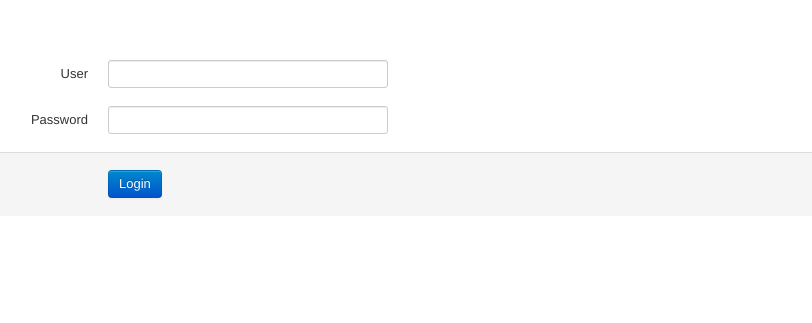
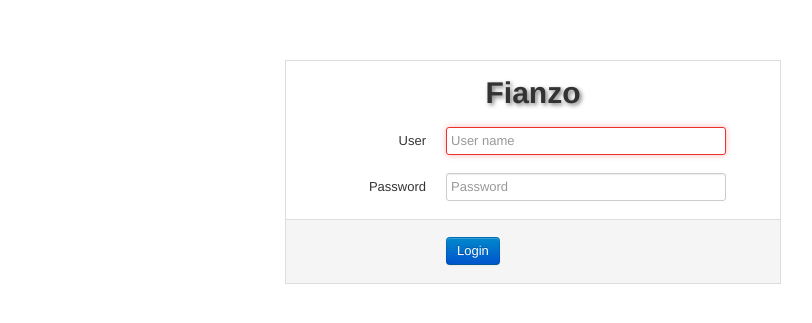
Before and after one commit to utfsmlabs/fianzo, a Flask app: page /login in a window 1280 px wide. Shown: the top 323 px of the page, without its empty margins (107-919 px from the left). Run offline with Flask 2, Linux system fonts and the light colour scheme; some libraries are stand-ins or nearby versions.

Commit message:
Login form tweaks.

```diff
--- a/static/css/fianzo.css
+++ b/static/css/fianzo.css
@@ -17,3 +17,22 @@ body {
 #types-list h2:hover {
     background: #eee;
 }
+
+#login-form {
+    width: 38em;
+    margin-left: auto;
+    margin-right: auto;
+    border: 1px solid #ddd;
+    padding-top: 2ex;
+}
+
+#login-form h1 {
+    text-align: center;
+    font-weight: bold;
+    text-shadow: rgba(0, 0, 0, 0.5) 2px 2px 4px;
+    margin-bottom: 1ex;
+}
+
+#login-form form, #login-form .form-actions{
+    margin-bottom: 0;
+}
--- a/templates/login.html
+++ b/templates/login.html
@@ -26,18 +26,19 @@
             {% endif %}
             {% endwith %}
             <div id="login-form">
+                <h1>Fianzo</h1>
                 <form class="form-horizontal" action="{{url_for('login')}}" method="POST">
                     <fieldset>
                         <div class="control-group">
                             <label class="control-label" for="username">User</label>
                             <div class="controls">
-                                <input type="text" class="input-xlarge" name="username"/>
+                                <input type="text" class="input-xlarge" name="username" autocomplete="false" placeholder="User name" required autofocus/>
                             </div>
                         </div>
                         <div class="control-group">
                             <label class="control-label" for="password">Password</label>
                             <div class="controls">
-                                <input type="password" class="input-xlarge" name="password"/>
+                                <input type="password" class="input-xlarge" name="password" placeholder="Password" required/>
                             </div>
                         </div>
                         <div class="form-actions">
```
